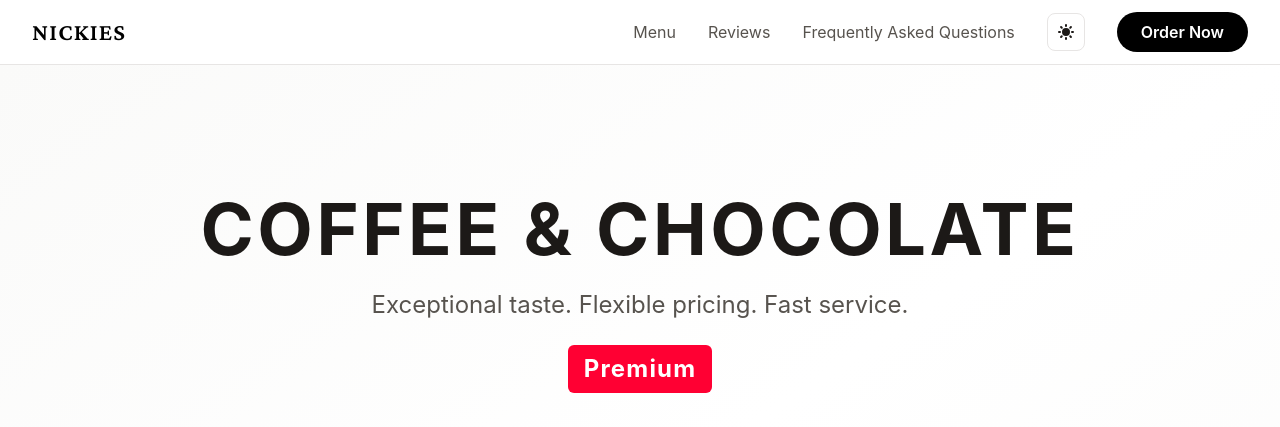
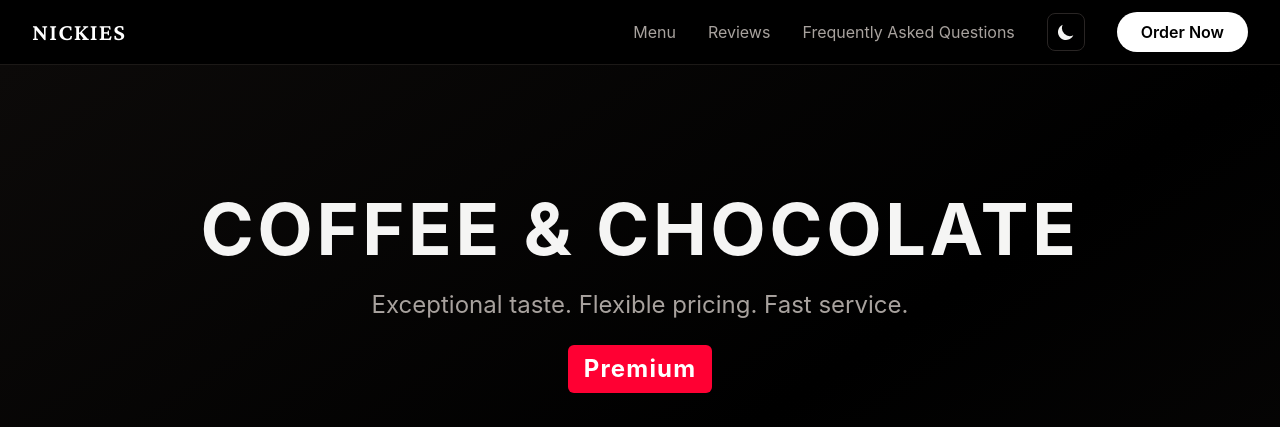
Before and after one commit to Zyepher/nickies-website, a website: page index.html in a window 1280 px wide. Shown: the top 427 px of the page. Drawn offline with nearby package versions, Linux system fonts and the light colour scheme.

Commit message:
v1.250807.1

```diff
--- a/index.html
+++ b/index.html
@@ -198,7 +198,7 @@
                     <a href="#reviews" class="text-stone-600 dark:text-stone-400 hover:text-[#c48a3a] transition">Reviews</a>
                     <a href="#faq" class="text-stone-600 dark:text-stone-400 hover:text-[#c48a3a] transition">Frequently Asked Questions</a>
                     <button id="mobile-theme-toggle" class="flex items-center space-x-2 text-stone-600 dark:text-stone-400">
-                        <span>Toggle theme</span>
+                        <span id="mobile-theme-text">Enter Dark Mode</span>
                     </button>
                     <a href="#order" class="bg-black dark:bg-white text-white dark:text-black px-6 py-2 rounded-full hover:bg-stone-800 dark:hover:bg-stone-100 transition text-center font-semibold">Order Now</a>
                 </div>
@@ -438,7 +438,7 @@
                                                     data-title="Dutch Chocolate"
                                                     data-description="Creamy Dutched cocoa with fresh milk, finished with salted caramel drizzle and Madagascar vanilla syrup. Real chocolate."
                                                     data-image="dutch-chocolate"
-                                                    data-prices='{"12oz":5,"16oz":6,"20oz":7,"500ml":11,"1L":21}'>Standard</button>
+                                                    data-prices='{"12oz":5,"16oz":7,"20oz":9,"500ml":14,"1L":27}'>Standard</button>
                                         <button class="tier-btn active px-4 py-2 rounded-full border-2 border-stone-800 dark:border-white bg-stone-800 dark:bg-white text-white dark:text-black text-sm font-semibold transition-all hover:scale-105 shadow-lg flex-1"
                                                     data-product="chocolate"
                                                     data-tier="premium"
@@ -775,20 +775,38 @@
         const themeToggle = document.getElementById('theme-toggle');
         const mobileThemeToggle = document.getElementById('mobile-theme-toggle');
 
-        // Check for saved theme preference or default to system preference
+        // Check for saved theme preference or default to dark mode
         const savedTheme = localStorage.getItem('theme');
         if (savedTheme) {
             html.classList.toggle('dark', savedTheme === 'dark');
+        } else {
+            // Default to dark mode if no saved preference
+            html.classList.add('dark');
+            localStorage.setItem('theme', 'dark');
+        }
+
+        function updateMobileThemeText() {
+            const mobileThemeText = document.getElementById('mobile-theme-text');
+            const isDark = html.classList.contains('dark');
+            mobileThemeText.textContent = isDark ? 'Enter Light Mode' : 'Enter Dark Mode';
         }
 
         function toggleTheme() {
             html.classList.toggle('dark');
             const isDark = html.classList.contains('dark');
             localStorage.setItem('theme', isDark ? 'dark' : 'light');
+            updateMobileThemeText();
         }
 
+        // Initialize mobile theme text on page load
+        updateMobileThemeText();
+
         themeToggle.addEventListener('click', toggleTheme);
-        mobileThemeToggle.addEventListener('click', toggleTheme);
+        mobileThemeToggle.addEventListener('click', () => {
+            toggleTheme();
+            // Collapse mobile menu after theme toggle
+            mobileMenu.classList.add('hidden');
+        });
 
         // Mobile menu toggle
         const mobileMenuToggle = document.getElementById('mobile-menu-toggle');
--- a/src/input.css
+++ b/src/input.css
@@ -27,20 +27,6 @@
     scroll-behavior: smooth;
   }
 
-  /* Custom scrollbar for dark mode */
-  @media (prefers-color-scheme: dark) {
-    ::-webkit-scrollbar {
-      width: 8px;
-    }
-    ::-webkit-scrollbar-track {
-      background: #1a1a1b;
-    }
-    ::-webkit-scrollbar-thumb {
-      background: #3b2f2f;
-      border-radius: 4px;
-    }
-  }
-
   /* Focus visible outline */
   *:focus-visible {
     outline: 2px solid var(--caramel);
```
Also changed, not shown: dist/output.css.
